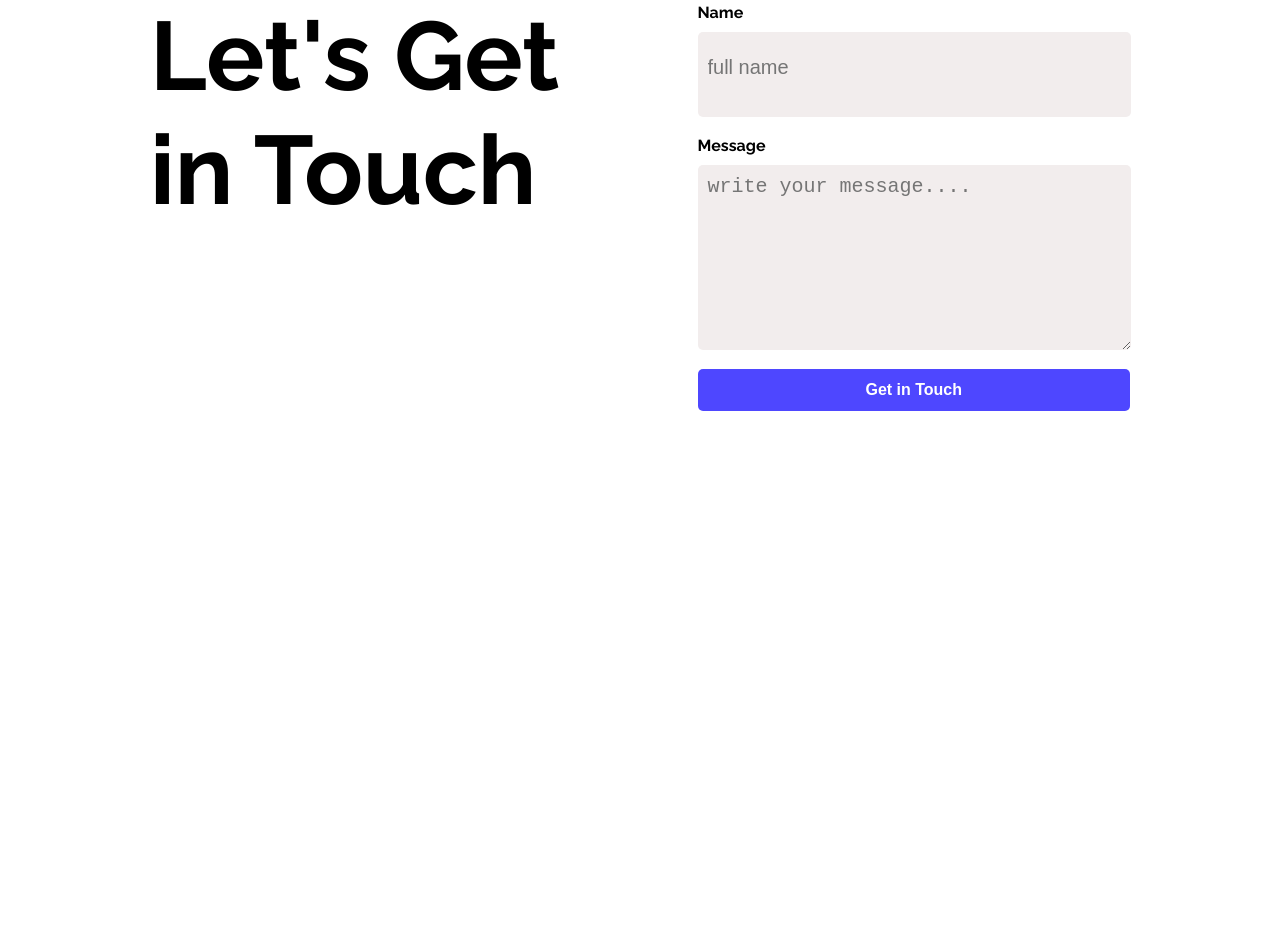
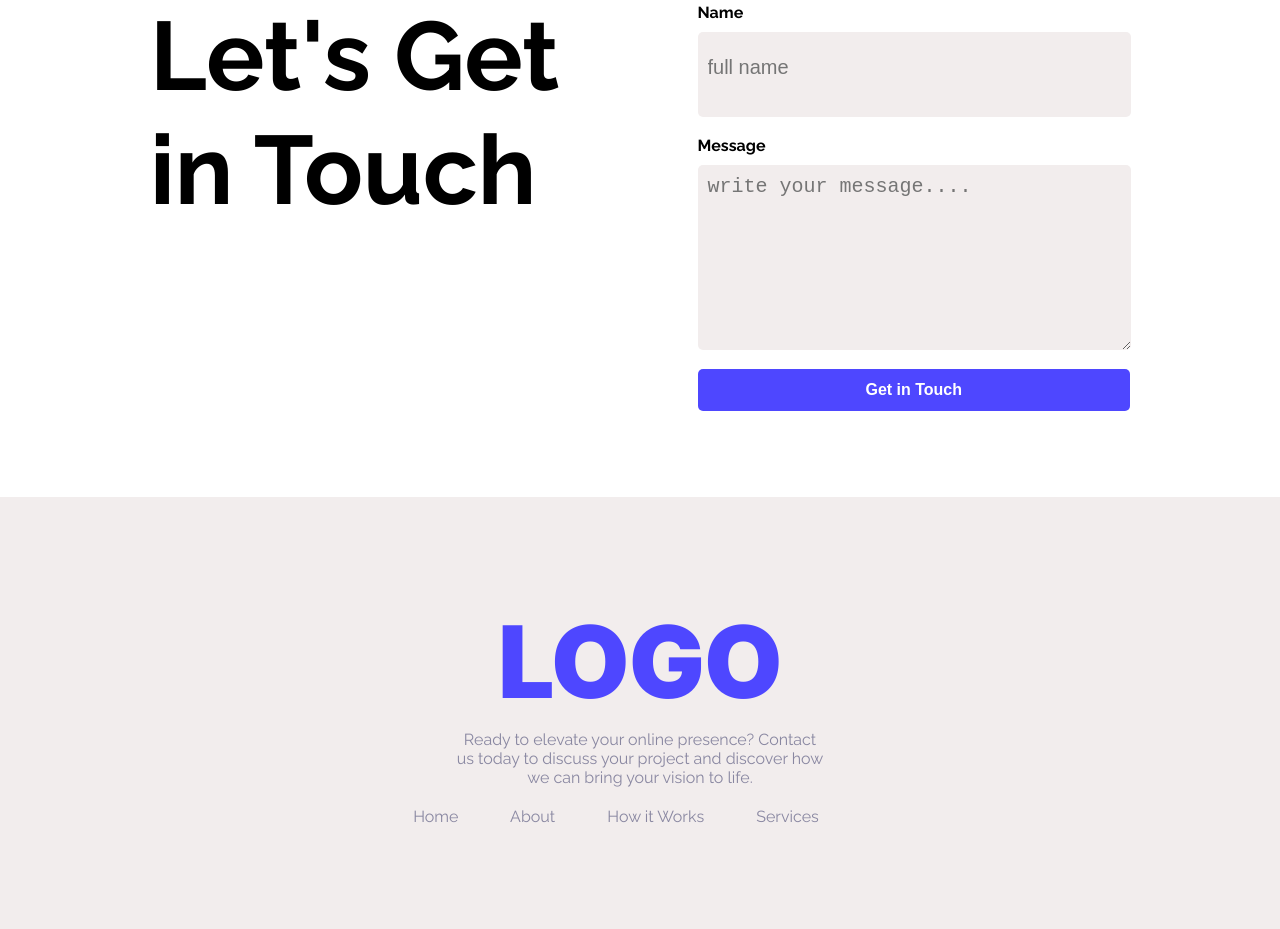
Before and after one commit to redoanur2003/assignment-1, a plain HTML site: page index.html in a window 1280 px wide. Shown: the part 3145-4074 px from the top of the page. Before the commit the page ends 3572 px from the top, so only its background shows below. Drawn offline with Linux system fonts and the light colour scheme.

Commit message:
adding footer

```diff
--- a/index.html
+++ b/index.html
@@ -163,8 +163,17 @@
     </main>
     <footer>
 
+        <h1 class="footer-title inter-font">LOGO</h1>
+        <p class="footer-subtitle">Ready to elevate your online presence? Contact us today to discuss your project and
+            discover how we can bring your
+            vision to life.</p>
+        <div class="anchor-container">
+            <a href="">Home</a>
+            <a href="">About</a>
+            <a href="">How it Works</a>
+            <a href="">Services</a>
+        </div>
     </footer>
-
 </body>
 
 </html>
--- a/webStyle.css
+++ b/webStyle.css
@@ -265,3 +265,35 @@
 .get-touch button {
     width: 100%;
 }
+
+/* Footer section*/
+footer {
+    background-color: #F2EDED;
+    text-align: center;
+    margin-top: 70px;
+
+}
+
+.footer-title {
+    padding-top: 104px;
+    padding-bottom: 8px;
+    font-weight: 900;
+    color: #4E47FF;
+    font-size: 100px;
+}
+
+.footer-subtitle {
+    color: #8987A1;
+    padding: 0px 454px;
+}
+
+.anchor-container {
+    padding-top: 20px;
+    padding-bottom: 103px;
+}
+
+.anchor-container a {
+    text-decoration: none;
+    color: #8987A1;
+    margin-right: 48px;
+}
```
